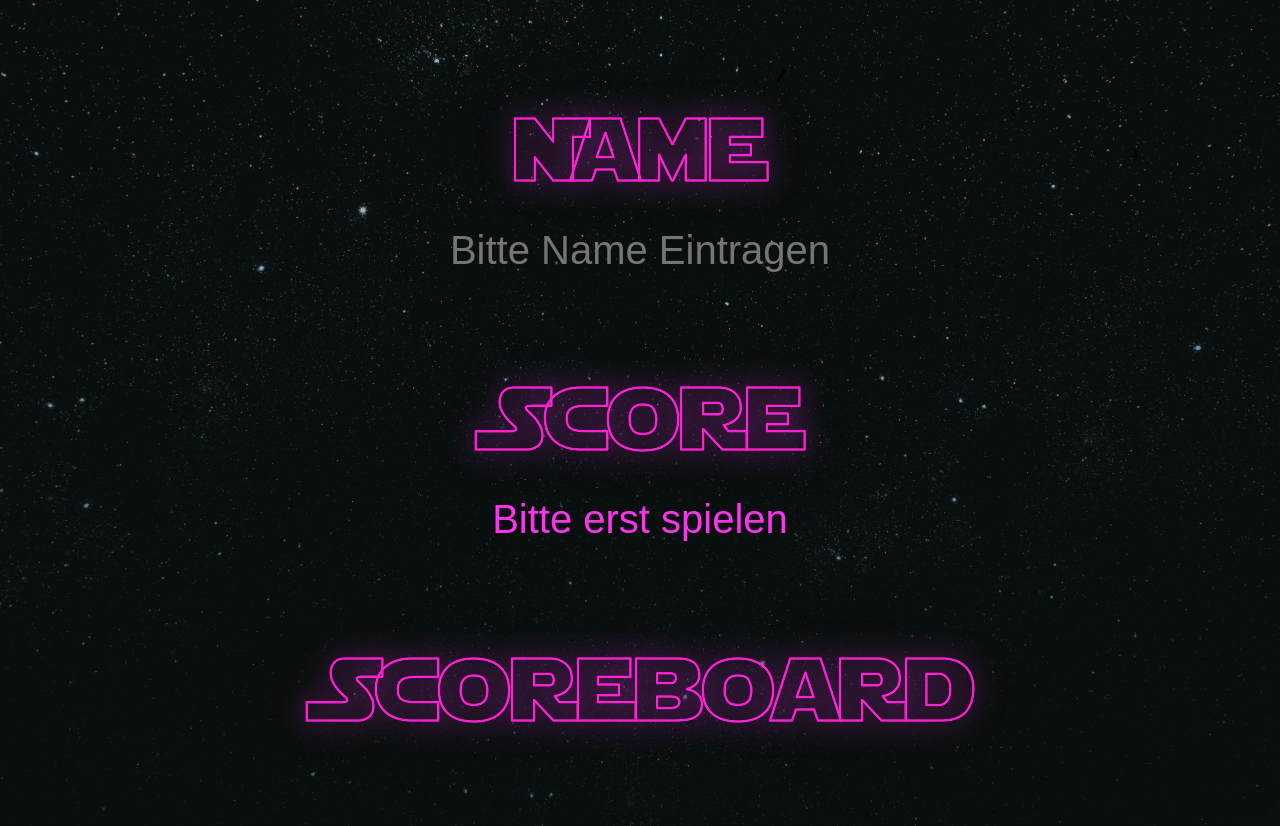
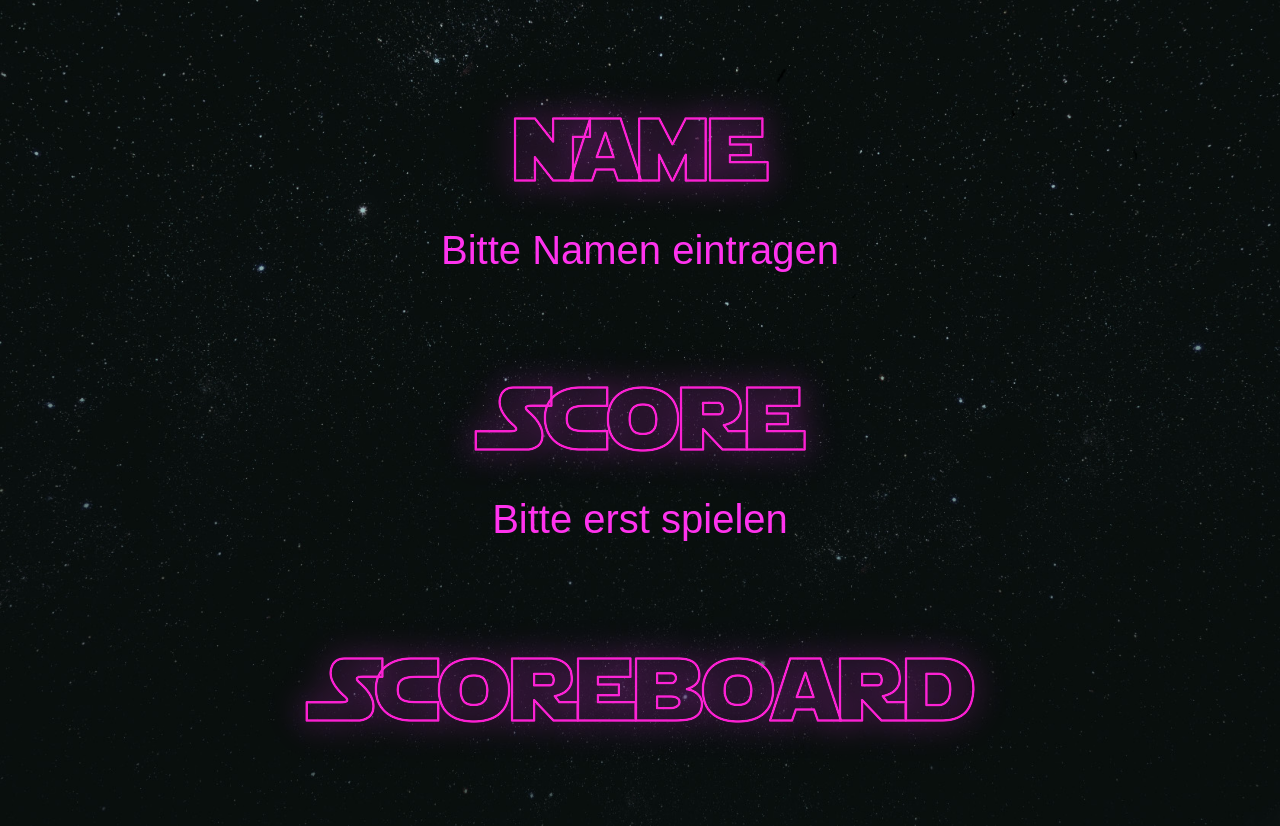
Before and after one commit to Leptopoda/UnicornWars, a PHP site: page /site/gameOver.php in a window 1280 px wide. Run offline with PHP 8.4, Linux system fonts and the light colour scheme.

Commit message:
automatic username handling
fixes #21

```diff
--- a/site/gameOver.php
+++ b/site/gameOver.php
@@ -17,6 +17,13 @@
             } else {
 				$visible = "visible";
             }
+
+			if(isset($_COOKIE["login"])) {
+				$userid = $_COOKIE["login"];
+				$username = getUsername($userid);
+			}else{
+				$username = "Bitte Namen eintragen";
+			}
         ?>
 
         <form action="" method="post">
@@ -25,7 +32,7 @@
 					<img class="item" src="../Images/name.webp" alt="name_schrift">
 				</div>
 				<div class="item">
-					<input class="item" id='textfeldname' type="text" name="Username" maxlength='15' placeholder="Bitte Name Eintragen"/>
+					<input class="item" readonly="readonly" type="text" name="username" maxlength='15' value="<?php echo $username; ?>"/>
 				</div>
 			</div>
 			<div class="container">
@@ -33,12 +40,12 @@
 					<img class="item" src="../Images/score.webp" alt="score_schrift">
 				</div>
 				<div class="item">
-					<input class="item" id='textfeldscore' readonly="readonly" type="text" name="score" value="<?php echo $score; ?>" />
+					<input class="item" readonly="readonly" type="text" name="score" value="<?php echo $score; ?>" />
 				</div>
 			</div>
 			<div class="container">
 				<div class="item">
-					<button id='buttoneintragen' type="submit" name="submit" style="display:<?php echo$visible?>"><img src="../Images/abschicken.webp"></button>
+					<button type="submit" name="submit" style="display:<?php echo$visible?>"><img src="../Images/abschicken.webp"></button>
 				</div>
 				<div class="item">
 					<a href="../site/scoreboard.php"><img src="../Images/scoreboard.webp" alt="continue_schrift"></a>
@@ -51,14 +58,25 @@
 				onClick();
 			}
 
+			function getUsername($email){
+				$sql = "SELECT username FROM users WHERE email='$email';";
+				$result = queryDB($sql);
+
+				if ($result->num_rows > 0) {// output data of each row
+					while($row = $result->fetch_assoc()) {
+						return $row['username'];
+					}
+				}
+			}
+
 			function onClick(){
-				$Username = $_POST['Username'];
+				$username = $_POST['username'];
 				$score = $_POST['score'];
 
-				if(empty($Username)){
+				if(empty($username)){
 					echo"Bitte Namen eintragen";
 				}else{
-					$sql = "INSERT INTO scoreboard (name,score) VALUES ('$Username', '$score')";
+					$sql = "INSERT INTO scoreboard (name,score) VALUES ('$username', '$score')";
 					queryDB($sql);
 					header('Location: ../site/scoreboard.php');
 				}
```
